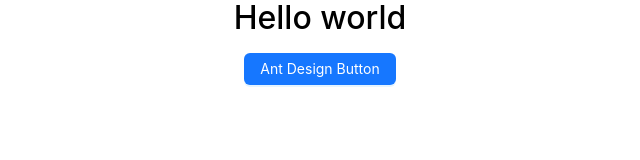
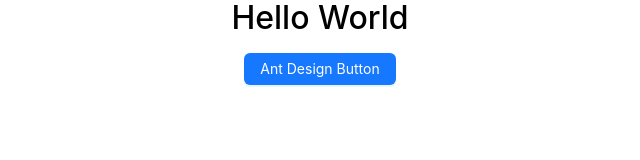
Before and after one commit to Kcity162/my-antd-app, a React (Create React App) app: page / in a window 1280 px wide. Shown: the top 160 px of the page, without its empty margins (320-960 px from the left). Built offline with nearby package versions, Linux system fonts and the light colour scheme.

Commit message:
hello world again

```diff
--- a/src/App.js
+++ b/src/App.js
@@ -10,9 +10,9 @@
 function App() {
   return (
     <div className="App">
-      <h1>Hello world</h1>
+      <h1>Hello World</h1>
+      <Button type="primary">Ant Design Button</Button>
 
-      <Button type="primary">Ant Design Button</Button>
     </div>
 
   );
```
